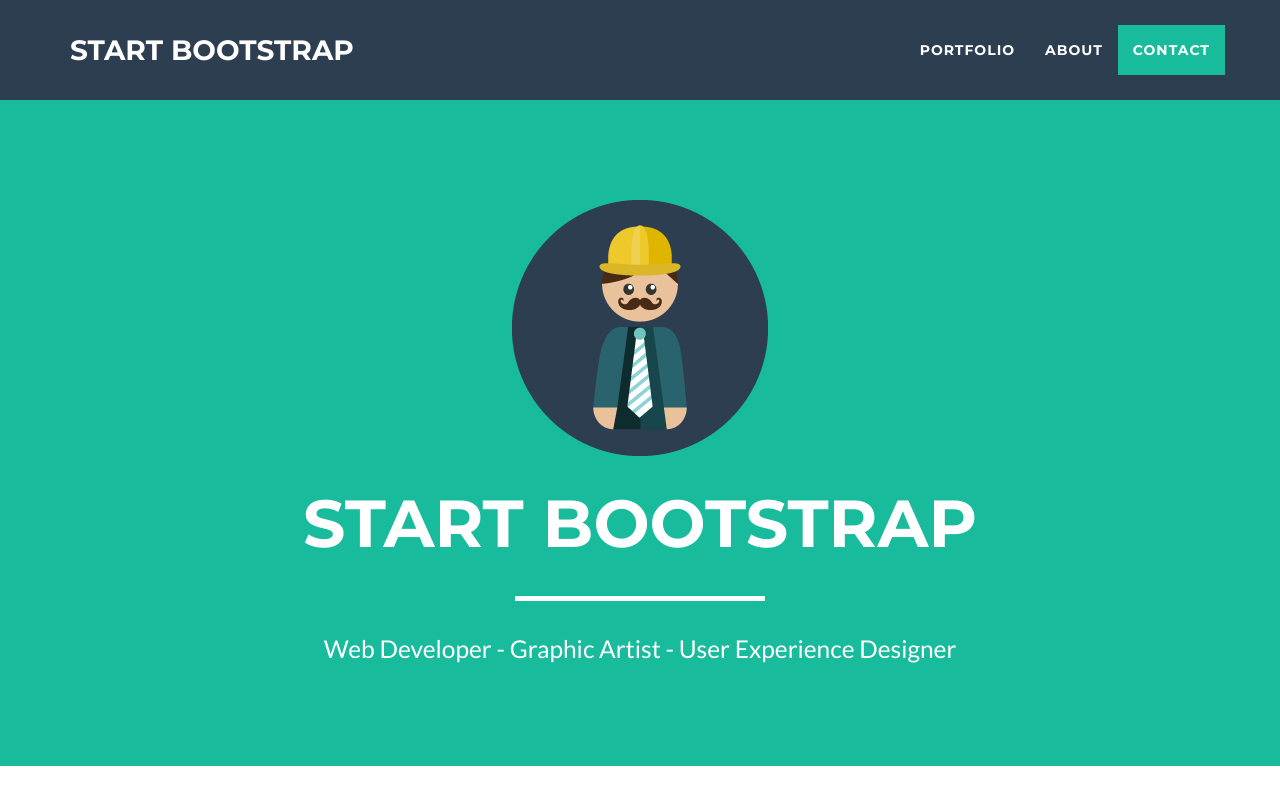
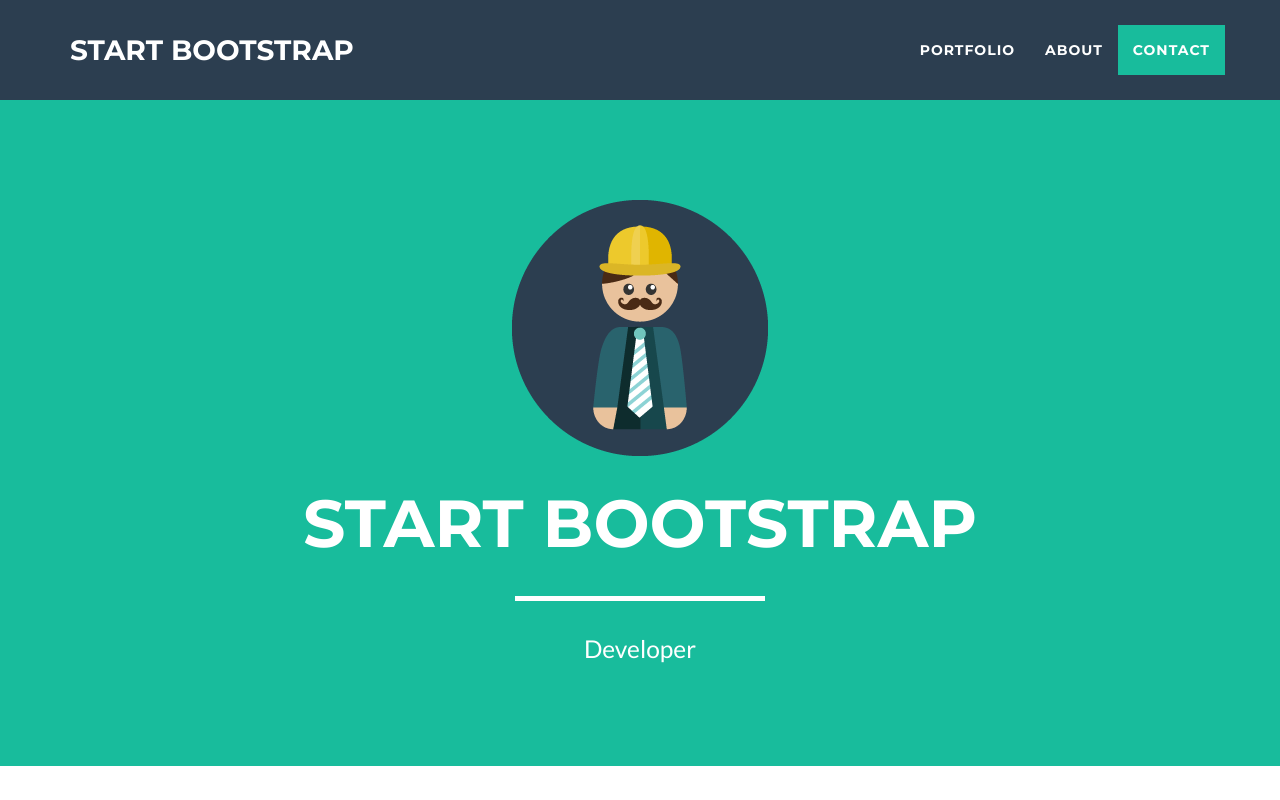
Before and after one commit to charliewang27/cg, a website: page index.html in a window 1280 px wide. Shown: the top 800 px of the page. Drawn offline with nearby package versions, Linux system fonts and the light colour scheme.

Commit message:
Change of Descriptions

```diff
--- a/index.html
+++ b/index.html
@@ -9,7 +9,7 @@
     <meta name="description" content="">
     <meta name="author" content="">
 
-    <title>Freelancer - Start Bootstrap Theme</title>
+    <title>Charlie Wang Github</title>
 
     <!-- Bootstrap Core CSS -->
     <link href="vendor/bootstrap/css/bootstrap.min.css" rel="stylesheet">
@@ -75,7 +75,7 @@
                     <div class="intro-text">
                         <span class="name">Start Bootstrap</span>
                         <hr class="star-light">
-                        <span class="skills">Web Developer - Graphic Artist - User Experience Designer</span>
+                        <span class="skills">Developer</span>
                     </div>
                 </div>
             </div>
```
Also changed, not shown: 2 other files.
